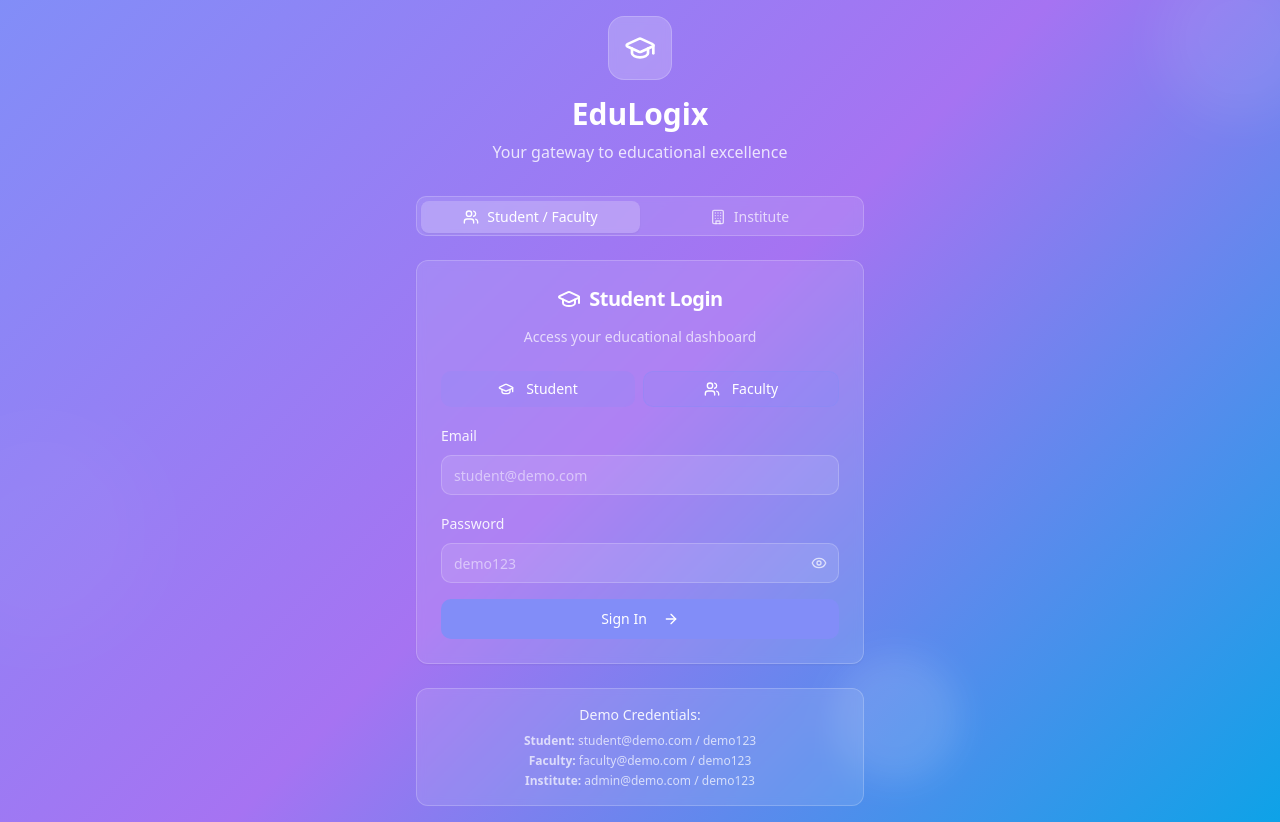
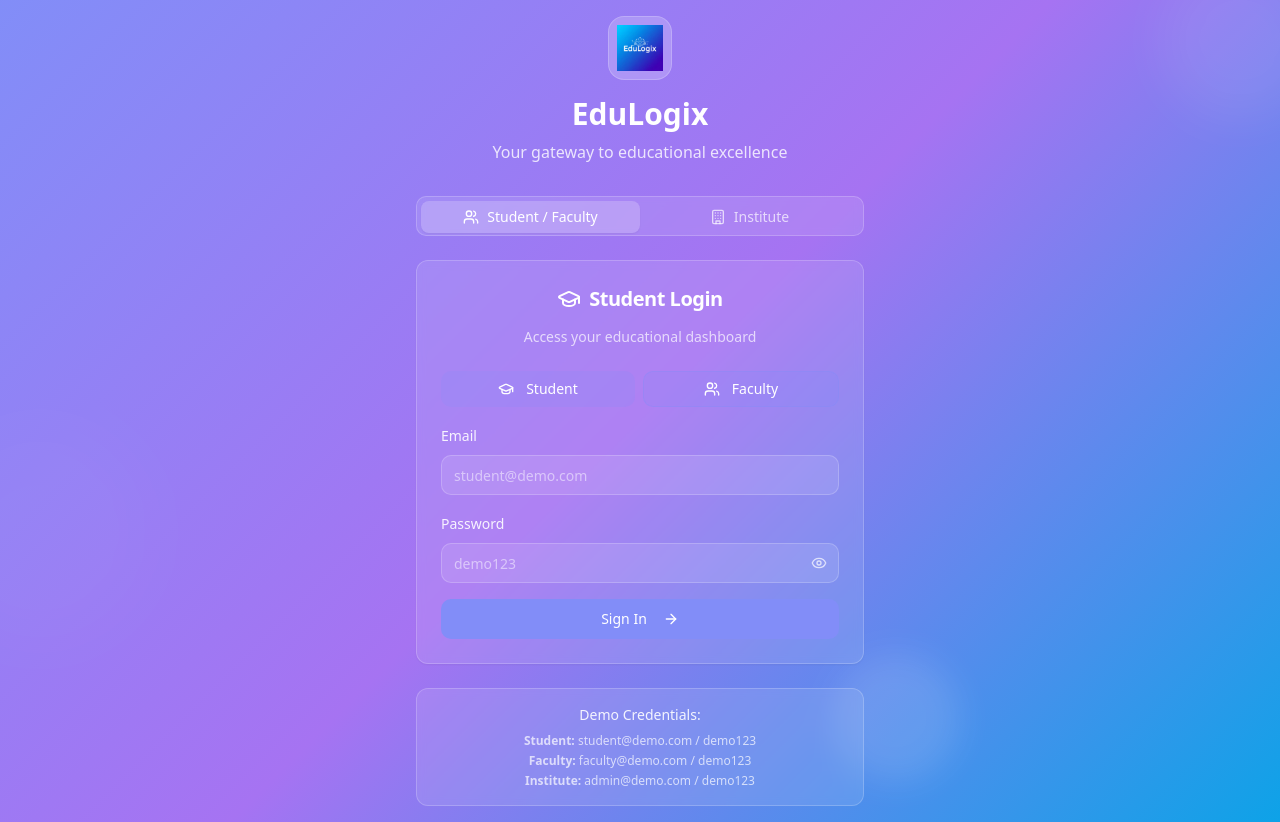
Before and after one commit to Zaid-A349/sih-demo-final, a React (Vite) app: page /login in a window 1280 px wide. Built offline with nearby package versions, Linux system fonts and the light colour scheme.

Commit message:
Apply logo

```diff
--- a/index.html
+++ b/index.html
@@ -3,6 +3,7 @@
   <head>
     <meta charset="UTF-8" />
     <meta name="viewport" content="width=device-width, initial-scale=1.0" />
+    <link rel="icon" href="/favicon.png" type="image/png">
     <title>EduLogix - Educational Excellence Platform</title>
     <meta name="description" content="Comprehensive digital platform for educational institutions. Manage student achievements, faculty operations, and institutional excellence." />
     <meta name="author" content="EduLogix" />
--- a/src/pages/Login.jsx
+++ b/src/pages/Login.jsx
@@ -6,6 +6,7 @@ import { Label } from "@/components/ui/label";
 import { Tabs, TabsContent, TabsList, TabsTrigger } from "@/components/ui/tabs";
 import { Badge } from "@/components/ui/badge";
 import { GraduationCap, Users, Building, Eye, EyeOff, ArrowRight } from "lucide-react";
+import logoImage from "@/assets/edulogix-logo.png";
 import { useAuth } from "../App";
 import { useNavigate } from "react-router-dom";
 import { useToast } from "@/hooks/use-toast";
@@ -103,8 +104,8 @@ const Login = () => {
       <div className="relative z-10 w-full max-w-md">
         {/* Logo and Header */}
         <div className="text-center mb-8">
-          <div className="inline-flex items-center justify-center w-16 h-16 bg-white/20 backdrop-blur-sm rounded-2xl mb-4 glass-effect">
-            <GraduationCap className="w-8 h-8 text-white" />
+          <div className="inline-flex items-center justify-center w-16 h-16 bg-white/20 backdrop-blur-sm rounded-2xl mb-4 glass-effect p-2">
+            <img src={logoImage} alt="EduLogix Logo" className="w-full h-full object-contain" />
           </div>
           <h1 className="text-3xl font-bold text-white mb-2">EduLogix</h1>
           <p className="text-white/80">Your gateway to educational excellence</p>
```
Also changed, not shown: public/favicon.png (added), src/assets/edulogix-logo.png (added).
